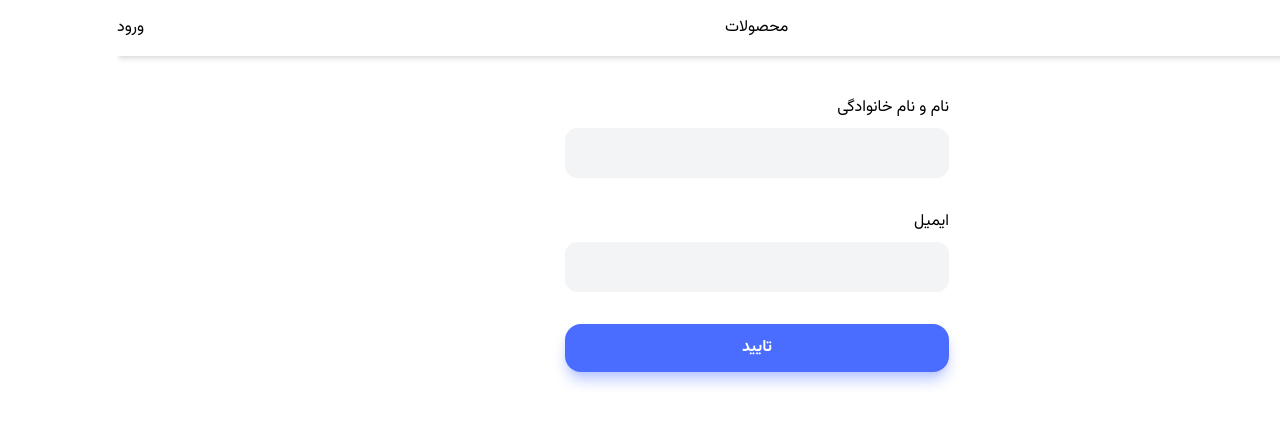
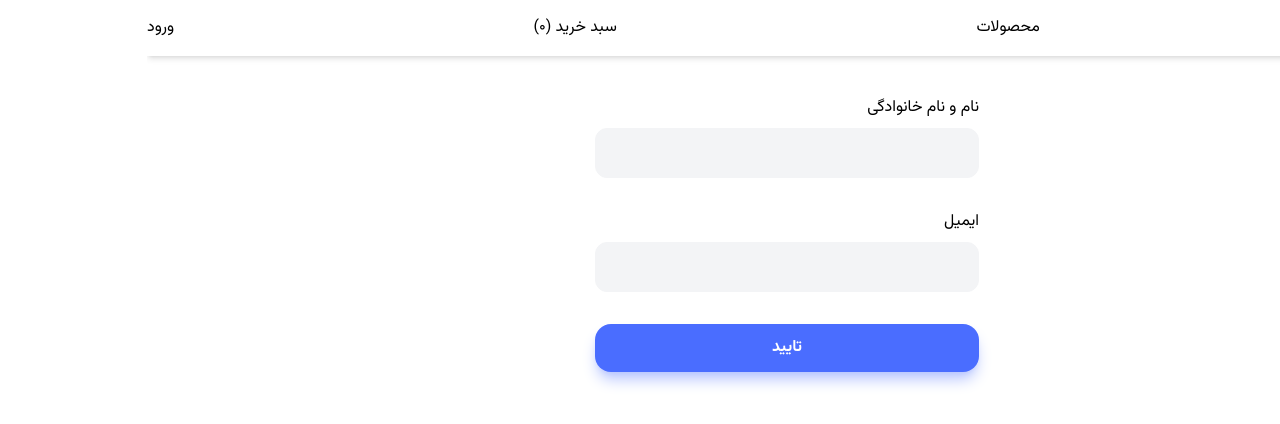
Before and after one commit to HamidSamiee/shop, a Next.js app: page /complete-profile in a window 1280 px wide. Shown: the top 424 px of the page. Built offline with nearby package versions, Linux system fonts and the light colour scheme; no server answers.

Commit message:
getUserData & useGetUser Hook  in  Header Site

```diff
--- a/src/app/Header.jsx
+++ b/src/app/Header.jsx
@@ -1,11 +1,20 @@
+"use client"
+
+import useGetUser from '@/hooks/useGetUser'
+import toPersianDigits from '@/utils/toPersianDigits'
 import Link from 'next/link'
 import React from 'react'
 
 const Header = () => {
+
+    const { data, isLoading } = useGetUser();
+
+    const { user, cart } = data || {};
+console.log({ user, cart })
   return (
-      <header className='shadow-md mb-10'>
+      <header className='shadow-md mb-10 '>
 
-        <nav>
+        <nav className={`${isLoading ? 'blur-sm opacity-70' : 'blur-0 opacity-100'}`}>
             <ul className="flex justify-between items-center py-2 container xl:max-w-screen-xl">
                 <li className="block py-2">
                     <Link href='/' >
@@ -20,10 +29,20 @@ const Header = () => {
                 </li>
 
                 <li className="block py-2">
-                    <Link href='/auth' >
-                    ورود
+                    <Link href='/products' >
+                    سبد خرید  ({cart ? toPersianDigits( cart.payDetail.productIds.length) : toPersianDigits(0)})
                     </Link>
                 </li>
+                  {
+                      user ?
+                          <p className="">{user.name}</p>
+                          :
+                            <li className="block py-2">
+                                <Link href='/auth' >
+                                ورود
+                                </Link>
+                            </li>
+                }
             </ul>
         </nav>
 
--- a/src/app/layout.jsx
+++ b/src/app/layout.jsx
@@ -16,14 +16,13 @@ export default function RootLayout({ children }) {
   return (
     <html lang="fa" dir="rtl">
       <body className={`${vazirFont.variable} font-sans`}>
-        <Toaster />
-        <Header />
-        <div className="container xl:max-w-screen-xl">
-          <Providers>
+        <Providers>
+          <Toaster />
+          <Header />
+          <div className="container xl:max-w-screen-xl">
             {children}
-          </Providers>
-        </div>
-
+          </div>
+        </Providers>
       </body>
     </html>
   );
--- /dev/null
+++ b/src/hooks/useGetUser.js
@@ -0,0 +1,12 @@
+import { getUserData } from "@/services/authServices";
+import { useQuery } from "@tanstack/react-query";
+
+
+export default function useGetUser() {
+    return useQuery({
+        queryFn: getUserData,
+        queryKey: ['profile'],
+        retry: false,
+        refetchOnWindowFocus: true,
+    });
+}
--- a/src/services/authServices.js
+++ b/src/services/authServices.js
@@ -11,3 +11,7 @@ export function checkOtp(data) {
 export function completeProfile(data) {
     return http.post('/user/complete-profile', data).then(({ data }) => data.data);
 }
+
+export function getUserData() {
+    return http.get('/user/profile').then(({ data }) => data.data);
+}
```
